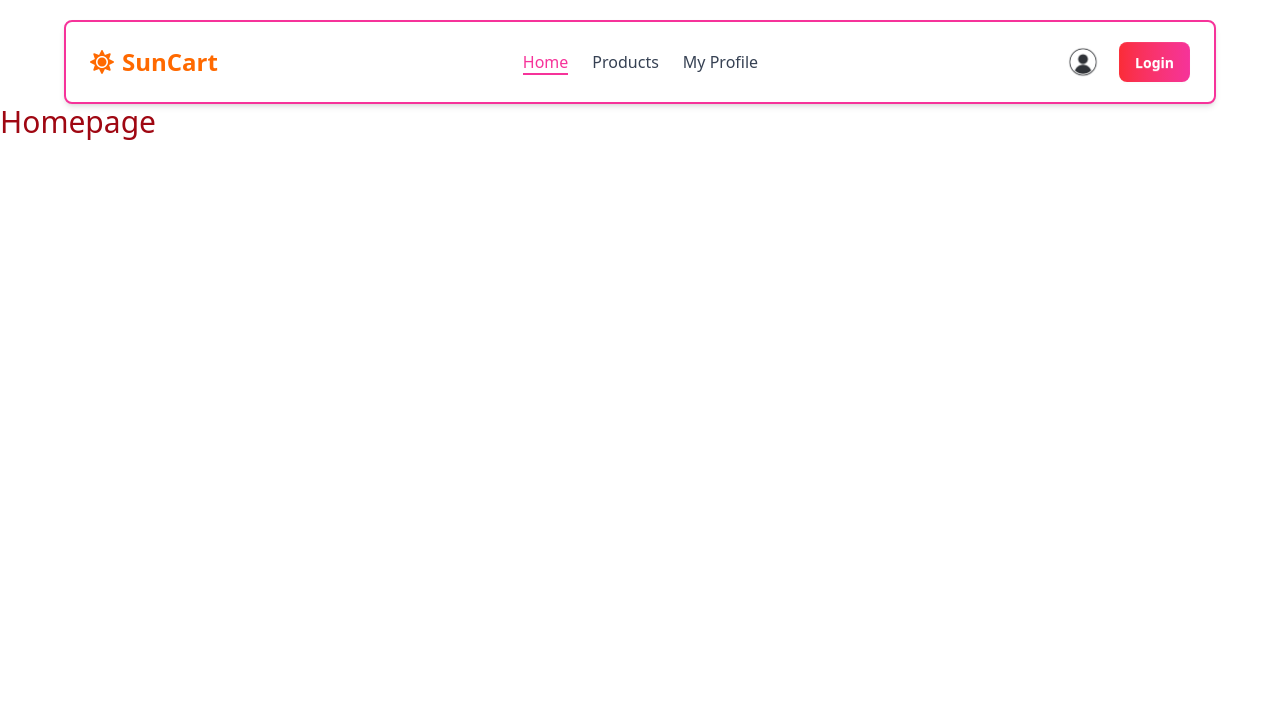
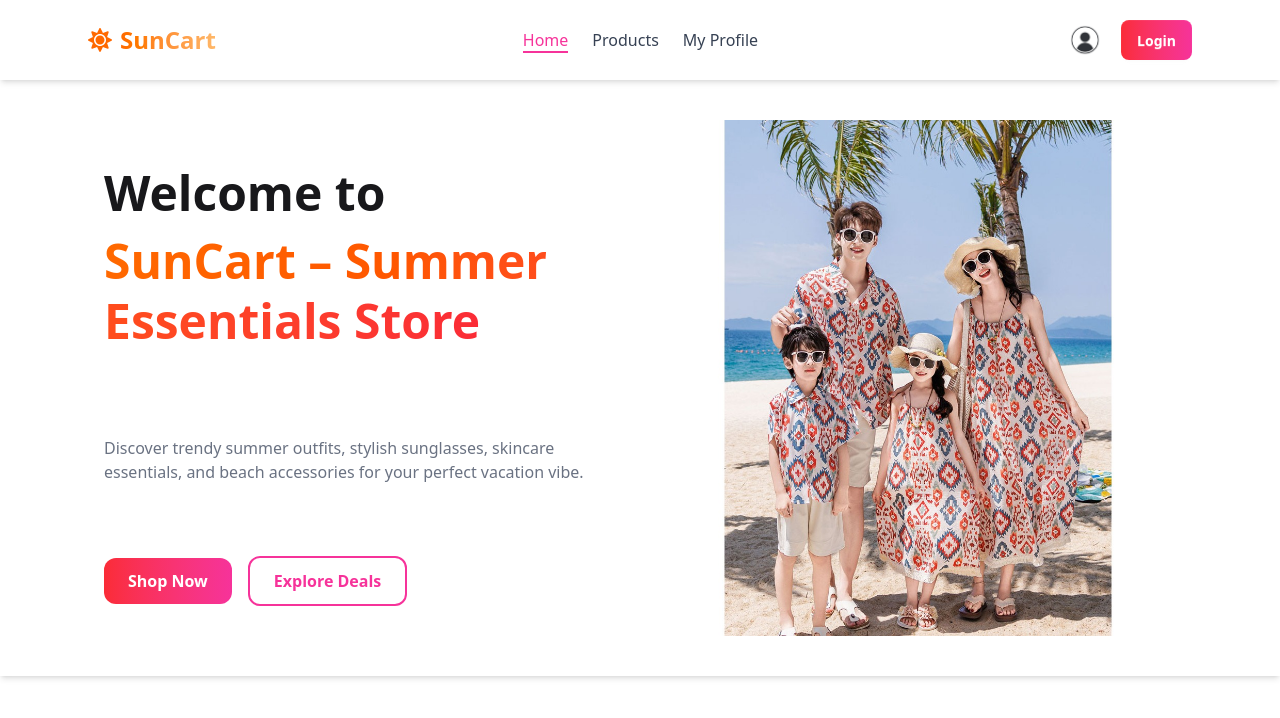
Before and after one commit to shimul811898/A8-SunCart, a Next.js app: page / in a window 1280 px wide. Shown: the top 718 px of the page. Built offline with nearby package versions, Linux system fonts and the light colour scheme.

Commit message:
banner desgin

```diff
--- a/src/app/(main)/page.js
+++ b/src/app/(main)/page.js
@@ -1,7 +1,8 @@
 import Image from "next/image";
+import Banner from "../components/shared/Banner";
 
 export default function Home() {
   return (
-   <h2 className="text-3xl text-red-800">Homepage</h2>
+    <Banner />
   );
 }
--- /dev/null
+++ b/src/app/components/shared/Banner.jsx
@@ -0,0 +1,66 @@
+import React from "react";
+import Link from "next/link";
+import Image from "next/image";
+import userBanner from "../../assets/banner.jpg";
+import { FaSun } from "react-icons/fa";
+
+const Banner = () => {
+    return (
+        <div className="max-w-7xl shadow-md bg-white">
+
+            <div className="max-w-6xl mx-auto grid grid-cols-2 p-10 gap-10 ">
+
+
+
+                <div className="grid items-center">
+
+
+                    <h1 className="text-5xl font-bold leading-tight">
+                        <span className="block mb-2">
+                            Welcome to
+                        </span>
+
+                        <span className="bg-gradient-to-r from-orange-500 to-red-500 bg-clip-text text-transparent">
+                            SunCart – Summer Essentials Store
+                        </span>
+                    </h1>
+
+                    <p className="text-[16px] text-gray-500 ">
+                        Discover trendy summer outfits, stylish sunglasses,
+                        skincare essentials, and beach accessories for your
+                        perfect vacation vibe.
+                    </p>
+
+                    <div className="flex gap-4">
+
+                        <div>
+                            <Link
+                                href="/products"
+                                className="px-6 py-3 rounded-xl text-white font-semibold bg-gradient-to-r from-red-500 to-pink-500 hover:from-red-600 hover:to-pink-600"
+                            >
+                                Shop Now
+                            </Link>
+                        </div>
+                        <div>
+                            <Link
+                                href="/products"
+                                className="px-6 py-3 rounded-xl border-2 border-pink-500 text-pink-500 font-semibold hover:bg-gradient-to-r from-red-500 to-pink-500 hover:text-white transition duration-300"
+                            >
+                                Explore Deals
+                            </Link>
+                        </div>
+
+                    </div>
+                </div>
+                <div className="rounded-lg">
+                    <Image
+                        src={userBanner}
+                        alt="Summer Banner"
+                    />
+                </div>
+            </div>
+        </div>
+    );
+};
+
+export default Banner;
--- a/src/app/components/shared/Navbar.jsx
+++ b/src/app/components/shared/Navbar.jsx
@@ -7,14 +7,14 @@
 
 const Navbar = () => {
   return (
-    <div className="max-w-7xl">
-      <nav className="max-w-6xl rounded-lg mt-5 border-2 border-pink-500 mx-auto flex flex-col sm:flex-row sm:items-center sm:justify-between sm:space-y-0 space-y-4 px-6 py-5 shadow-md bg-white">
+    <div className="max-w-7xl shadow-md bg-white z-40">
+      <nav className="max-w-6xl mx-auto flex flex-col sm:flex-row sm:items-center sm:justify-between sm:space-y-0 space-y-4 px-6 py-5">
 
 
         <div>
           <div className="flex items-center gap-2 text-2xl font-extrabold text-orange-500">
             <FaSun />
-            <span>SunCart</span>
+            <span  className="bg-gradient-to-r from-orange-500 via-amber-350 to-orange-300 bg-clip-text text-transparent">SunCart</span>
           </div>
         </div>
 
```
Also changed, not shown: src/app/assets/banner.jpg (added).
